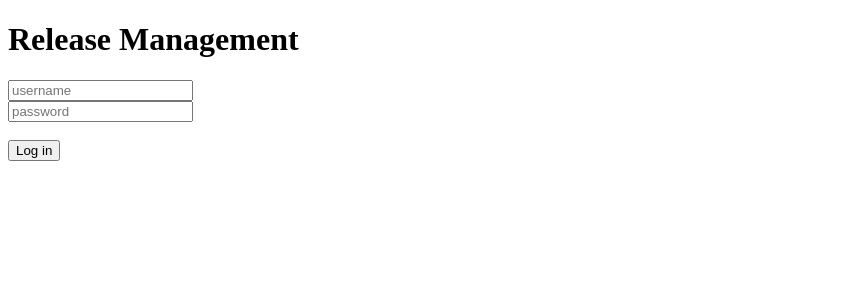
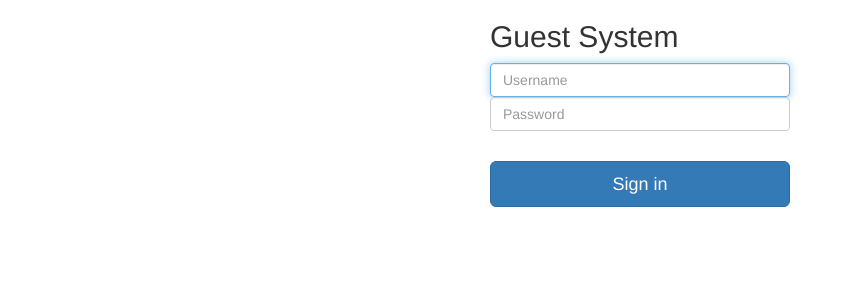
Before and after one commit to erichuang86/mydjangoproject, a Django app: page / in a window 1280 px wide. Shown: the top 300 px of the page, without its empty margins (0-850 px from the left). Run offline with Django 3.2, Linux system fonts and the light colour scheme; some libraries are stand-ins or nearby versions.

Commit message:
upload django template part3

```diff
--- a/mydjangoproject/urls.py
+++ b/mydjangoproject/urls.py
@@ -25,11 +25,16 @@ urlpatterns = [
     re_path(r'^$', views.index),
     path('test/', include('mytest.urls')),
     path('index/', views.index),
-    path('login_action', views.login_action),
+    path('login_action/', views.login_action),
     path('event_manage/', views.event_manage),
     path('accounts/login/',views.index),
     path('admin/', admin.site.urls),
     path('search_name/', views.search_name),
     path('guest_manage/', views.guest_manage),
-    path('search_phone/', views.search_phone)
+    path('search_phone/', views.search_phone),
+    re_path(r'^sign_index/(?P<eid>[0-9]+)/$', views.sign_index),
+    re_path(r'^sign_index_action/(?P<eid>[0-9]+)/$', views.sign_index_action),
+    path('logout/', views.logout),
+    path('add_guest/', views.add_guest),
+    path('add_event/', views.add_event)
 ]
--- a/sign/templates/index.html
+++ b/sign/templates/index.html
@@ -1,17 +1,24 @@
-<!DOCTYPE HTML PUBLIC "-//W3C//DTD HTML 4.01 Transitional//EN"
-        "http://www.w3.org/TR/html4/loose.dtd">
 <html>
+
   <head>
-    <title>Django Page</title>
+    {% load bootstrap3 %}
+    {% bootstrap_css %}
+    {% bootstrap_javascript %}
   </head>
+
   <body>
- <h1>Release Management</h1>
- <form method="post" action="/login_action">
-     <input name="username" type="text" placeholder="username" > <br>
-     <input name="password" type="password" placeholder="password"> <br>
-     {{ error }} <br>
-     <button id="btn" type="sumit">Log in</button>
+    <div class="container" style="width: 330px;">
+      <form class="form-signin" method="post" action="/login_action/">
+          <h2 class="form-signin-heading">Guest System</h2>
+            <label for="inputUsername" class="sr-only">Username</label>
+              <input name="username" type="text" id="inputUsername" class="form-control" placeholder="Username" required autofocus>
+            <label for="inputPassword" class="sr-only">Password</label>
+              <input name="password" type="password" id="inputPassword" class="form-control" placeholder="Password" required>
+              <p style="color:red">{{error}}</p> <br>
+            <button class="btn btn-lg btn-primary btn-block" type="submit">Sign in</button>
           {% csrf_token %}
       </form>
+    </div>
   </body>
+
 </html>
--- a/sign/views.py
+++ b/sign/views.py
@@ -4,6 +4,8 @@ from django.contrib import auth
 from django.contrib.auth.decorators import login_required
 from sign.models import Event, Guest
 from django.core.paginator import Paginator, EmptyPage, PageNotAnInteger
+from django.shortcuts import render, get_object_or_404
+from sign.forms import AddEventForm, AddGuestForm
 
 # Create your views here.
 def index(request):
@@ -37,6 +39,31 @@ def event_manage(request):
                                                 "events": event_list})
 
 @login_required
+def add_event(request):
+    username = request.session.get('user', '')
+
+    if request.method == 'POST':
+        form = AddEventForm(request.POST) # form 包含提交的数据
+        if form.is_valid():
+            name = form.cleaned_data['name']
+            address = form.cleaned_data['address']
+            limit = form.cleaned_data['limit']
+            start_time = form.cleaned_data['start_time']
+            status = form.cleaned_data['status']
+            if status is True:
+                status = 1
+            else:
+                status = 0
+
+            Event.objects.create(name=name,limit=limit,address=address,status=status,start_time=start_time)
+            return render(request, "add_event.html", {"user": username, "form": form, "success": "添加发布会成功!"})
+
+    else:
+        form = AddEventForm()
+
+    return render(request, "add_event.html", {"user": username, "form": form})
+
+@login_required
 def search_name(request):
     username = request.session.get('user', '')
     search_name = request.GET.get("name", "")
@@ -63,6 +90,31 @@ def guest_manage(request):
         contacts = paginator.page(paginator.num_pages)
     return render(request, "guest_manage.html", {"user": username,
                                                  "guests": contacts})
+@login_required
+def add_guest(request):
+    username = request.session.get('user', '')
+
+    if request.method == 'POST':
+        form = AddGuestForm(request.POST)
+
+        if form.is_valid():
+            event = form.cleaned_data['event']
+            realname = form.cleaned_data['realname']
+            phone = form.cleaned_data['phone']
+            email = form.cleaned_data['email']
+            sign = form.cleaned_data['sign']
+            if sign is True:
+                sign = 1
+            else:
+                sign = 0
+
+            Guest.objects.create(event=event,realname=realname,phone=phone,email=email,sign=sign)
+            return render(request, "add_guest.html", {"user": username, "form": form, "success": "添加嘉宾成功!"})
+
+    else:
+        form = AddGuestForm()
+
+    return render(request, "add_guest.html", {"user": username, "form": form})
 
 @login_required
 def search_phone(request):
@@ -86,3 +138,67 @@ def search_phone(request):
     return render(request, "guest_manage.html", {"user": username,
                                                  "guests": contacts,
                                                  "phone": search_phone})
+
+@login_required
+def sign_index(request, eid):
+    event = get_object_or_404(Event, id=eid)
+    guest_list = Guest.objects.filter(event_id=eid)
+    guest_data = str(len(guest_list))  # 签到人数
+    sign_data = 0                      # 已签到人数
+    for guest in guest_list:
+        if guest.sign == True:
+            sign_data += 1
+    return render(request, 'sign_index.html', {'event': event,
+                                               'guest': guest_data,
+                                               'sign': sign_data})
+
+# 前端签到页面
+def sign_index2(request,eid):
+    event_name = get_object_or_404(Event, id=eid)
+    return render(request, 'sign_index2.html',{'eventId': eid,
+                                               'eventNanme': event_name})
+
+@login_required
+def sign_index_action(request, eid):
+    event = get_object_or_404(Event, id=eid)
+    guest_list = Guest.objects.filter(event_id=eid)
+    guest_data = str(len(guest_list))
+    sign_data = 0
+    for guest in guest_list:
+        if guest.sign == True:
+            sign_data += 1
+
+    phone = request.POST.get('phone', '')
+    result = Guest.objects.filter(phone=phone)
+    if not result:
+        return render(request, 'sign_index.html', {'event': event,
+                                                   'hint': 'phone error.',
+                                                   'guest': guest_data,
+                                                   'sign': sign_data})
+
+    result = Guest.objects.filter(phone=phone, event_id=eid)
+    if not result:
+        return render(request, 'sign_index.html', {'event': event,
+                                                   'hint': 'event id or phone error.',
+                                                   'guest': guest_data,
+                                                   'sign': sign_data})
+
+    result = Guest.objects.get(phone=phone, event_id=eid)
+    if result.sign:
+        return render(request, 'sign_index.html', {'event': event,
+                                                   'hint': 'user has sign in.',
+                                                   'guest': guest_data,
+                                                   'sign': sign_data})
+    else:
+        Guest.objects.filter(phone=phone, event_id=eid).update(sign='1')
+        return render(request, 'sign_index.html', {'event': event,
+                                                   'hint': 'sign in success!',
+                                                   'guest': guest_data,
+                                                   'sign': str(int(sign_data)+1),
+                                                   'user': result})
+
+@login_required
+def logout(request):
+    auth.logout(request)
+    response = HttpResponseRedirect('/index/')
+    return response
```
Also changed, not shown: sign/templates/event_manage.html (+18 -21 lines), sign/templates/guest_manage.html (+12 -18 lines), db.sqlite3. Lines whose indentation alone changed are shown as unchanged.
